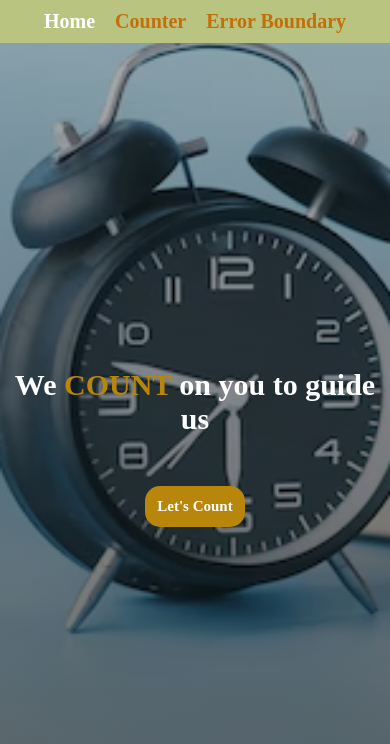
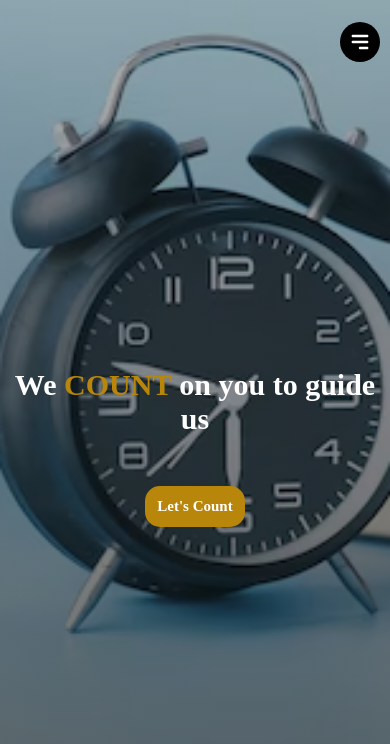
Before and after one commit to was-coder/react-counter, a React (Create React App) app: page / in a window 390 px wide. Shown: the top 744 px of the page. Built offline with nearby package versions, Linux system fonts and the light colour scheme.

Commit message:
feat:Add responsive navbar

```diff
--- a/src/components/NavBar.jsx
+++ b/src/components/NavBar.jsx
@@ -1,4 +1,4 @@
-import React, { Fragment } from "react";
+import React, { Fragment, useState } from "react";
 import { NavLink } from "react-router-dom";
 
 function NavBar() {
@@ -8,11 +8,32 @@
     };
   };
 
+  const [navExpanded, setNavExpanded] = useState(false);
+
   return (
     <Fragment>
-      <div className="nav-container">
-        <nav className="nav-link">
-          <ul className="ul-link">
+      <nav className="nav-container">
+        <button
+          className="hamburger"
+          onClick={() => {
+            setNavExpanded(!navExpanded);
+          }}
+        >
+          <svg
+            xmlns="http://www.w3.org/2000/svg"
+            className="h-5 w-5"
+            viewBox="0 0 20 20"
+            fill="white"
+          >
+            <path
+              fillRule="evenodd"
+              d="M3 5a1 1 0 011-1h12a1 1 0 110 2H4a1 1 0 01-1-1zM3 10a1 1 0 011-1h12a1 1 0 110 2H4a1 1 0 01-1-1zM9 15a1 1 0 011-1h6a1 1 0 110 2h-6a1 1 0 01-1-1z"
+              clipRule="evenodd"
+            />
+          </svg>
+        </button>
+        <div className="nav-link">
+          <ul className={navExpanded ? "ul-link expanded" : "ul-link"}>
             <li className="li-link">
               <NavLink className="links" style={activeLink} to="/">
                 Home
@@ -29,8 +50,8 @@
               </NavLink>
             </li>
           </ul>
-        </nav>
-      </div>
+        </div>
+      </nav>
     </Fragment>
   );
 }
--- a/src/css/navbar.css
+++ b/src/css/navbar.css
@@ -1,29 +1,97 @@
 .nav-container {
+  width: 100%;
+  display: flex;
+  align-items: center;
+  position: fixed;
   background-color: #b8c480;
+}
+
+.hamburger {
+  border: 0;
+  height: 40px;
+  width: 40px;
+  padding: 0.5rem;
+  border-radius: 50%;
+  background-color: #000;
+  cursor: pointer;
+  transition: background-color 0.2s ease-in-out;
   position: fixed;
-  width: 100%;
-  min-height: 5vh;
+  top: 5%;
+  right: 10px;
+  transform: translateY(-50%);
+  display: block;
+  z-index: 1;
+}
+
+.hamburger:hover {
+  background-color: darkgoldenrod;
 }
 
 .ul-link {
+  display: none;
+  position: absolute;
+  top: 0;
+  left: 0;
+  flex-direction: column;
+  width: 100%;
+  height: 100vh;
+  justify-content: center;
+  align-items: center;
+  align-self: center;
+  background-color: #b8c480;
+  border-top: 1px solid black;
+}
+
+.ul-link.removed {
+  display: none;
+  background: none;
+}
+
+.ul-link.expanded {
   display: flex;
-  justify-content: center;
 }
 
 .li-link {
   list-style-type: none;
   padding: 10px 10px;
+  text-align: center;
 }
-
 .links {
   text-decoration: none;
-  color: #c36f09;
+  color: #000;
   font-size: 20px;
   font-weight: 600;
+  width: 100%;
+  padding: 1.5rem 0;
 }
 
 .links:hover {
-  color: #ffffff;
-  transition: all ease-in-out 0.5s;
-  border-bottom: 4px solid #c36f09;
+  color: darkgoldenrod;
 }
+
+@media screen and (min-width: 960px) {
+  .hamburger {
+    display: none;
+  }
+
+  .ul-link {
+    display: flex;
+    position: absolute;
+    top: 0;
+    height: 7vh;
+    justify-content: center;
+    flex-direction: row;
+    width: 100%;
+    background-color: #b8c480;
+    border-top: none;
+  }
+
+  .li-link:hover {
+    transition: all ease-in-out 0.5s;
+    background: none;
+  }
+
+  .links:hover {
+    color: darkgoldenrod;
+  }
+}
```
